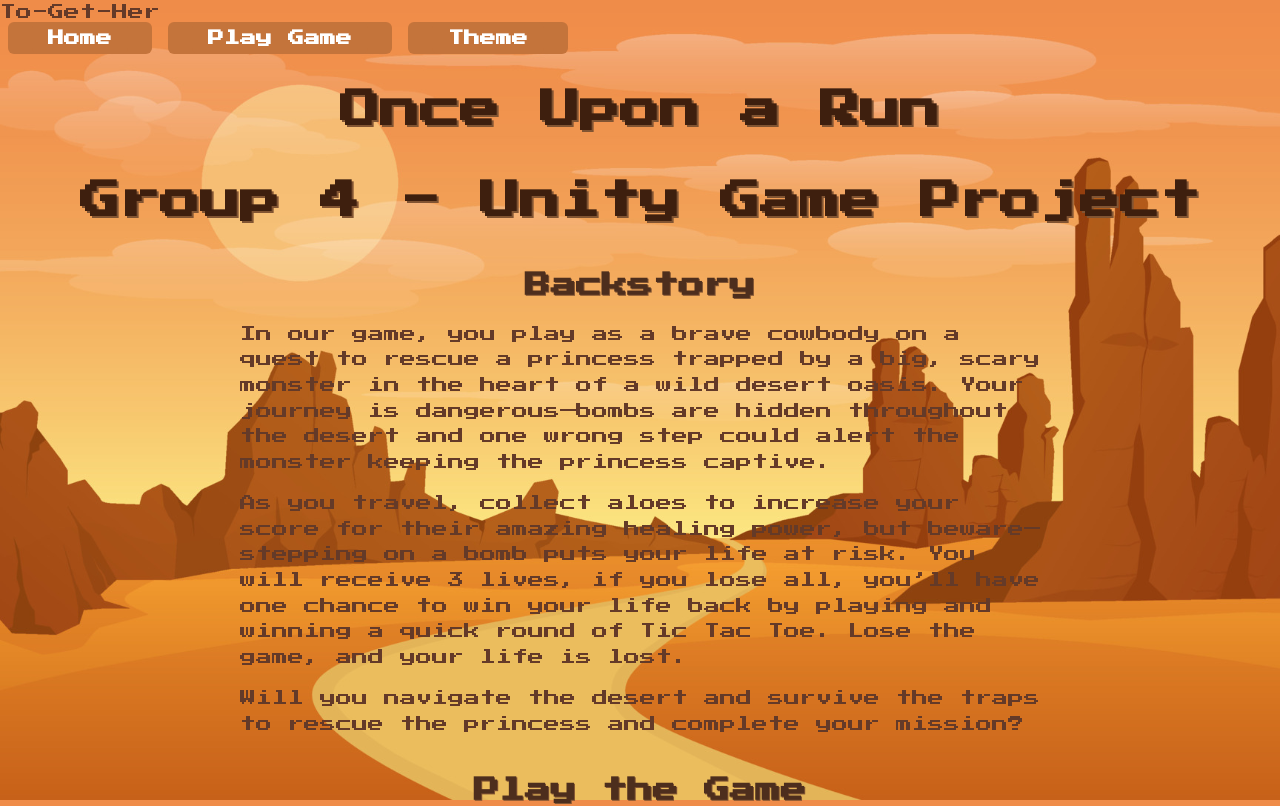
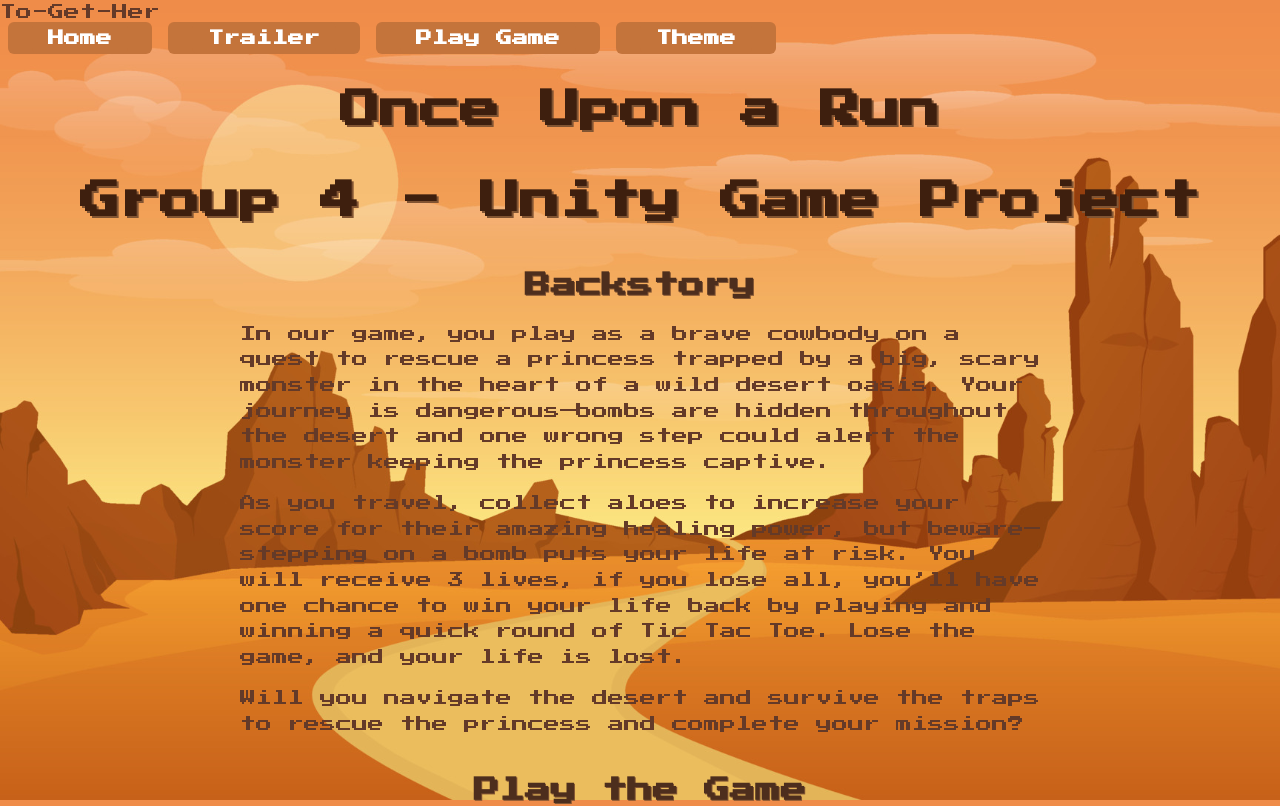
Before and after one commit to lielbn/group4css385, a Next.js app: page / in a window 1280 px wide. Shown: the top 806 px of the page. Built offline with nearby package versions, Linux system fonts and the light colour scheme.

Commit message:
Update Navbar.tsx

```diff
--- a/components/Navbar.tsx
+++ b/components/Navbar.tsx
@@ -18,6 +18,11 @@ export default function Navbar() {
               Home
             </a>
           </Link>
+          <Link href="/" passHref>
+            <a className="text-[#fcebd6] hover:text-[#c4743b] transition duration-200">
+              Trailer
+            </a>
+          </Link>
           <Link href="#play" passHref>
             <a className="text-[#fcebd6] hover:text-[#c4743b] transition duration-200">
               Play Game
```
